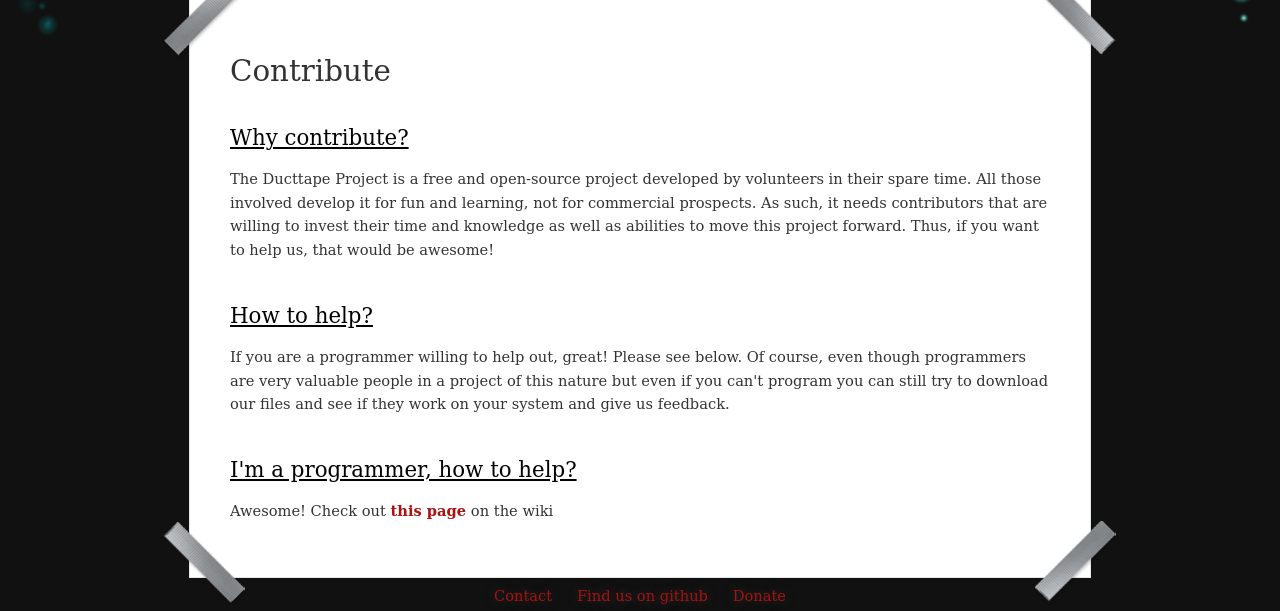
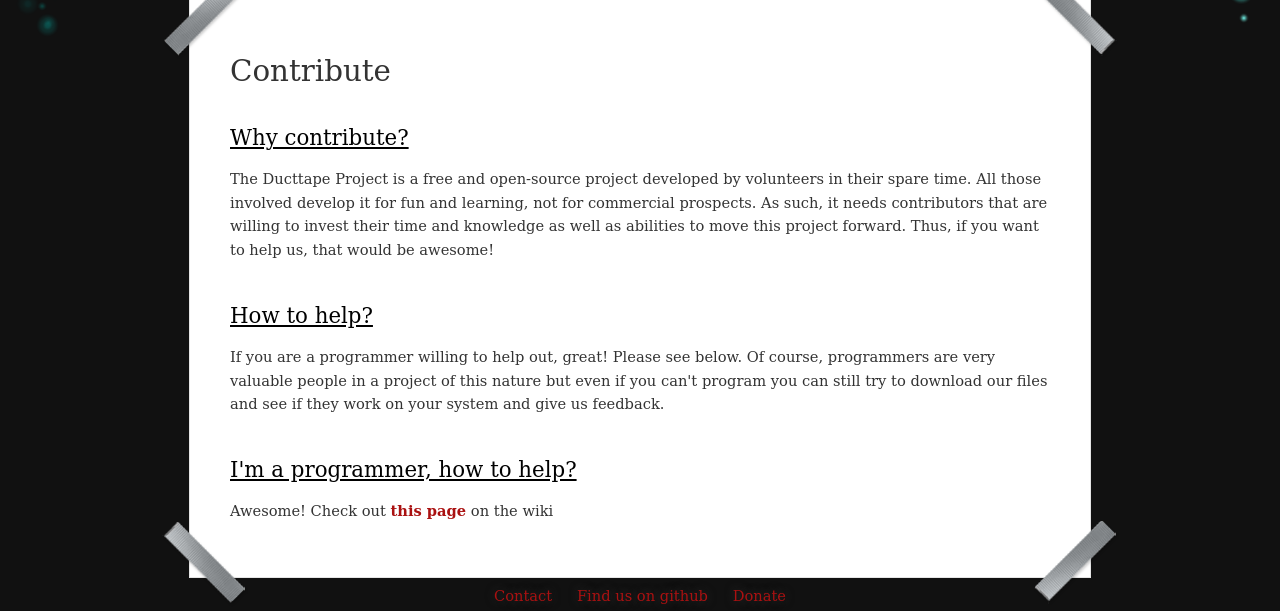
Before and after one commit to ducttape/ducttape-site, a Flask app: page /contribute/ in a window 1280 px wide. Shown: the part 166-777 px from the top of the page. Run offline with Flask 2, Linux system fonts and the light colour scheme.

Commit message:
Small grammar fix

```diff
--- a/ducttape/templates/contribute.html
+++ b/ducttape/templates/contribute.html
@@ -17,7 +17,7 @@
     <h2>How to help?</h2>
     <p>
         If you are a programmer willing to help out, great! Please see below.
-        Of course, even though programmers are very valuable people in a
+        Of course, programmers are very valuable people in a
         project of this nature but even if you can't program you can still
         try to download our files and see if they work on your system and
         give us feedback.
```
